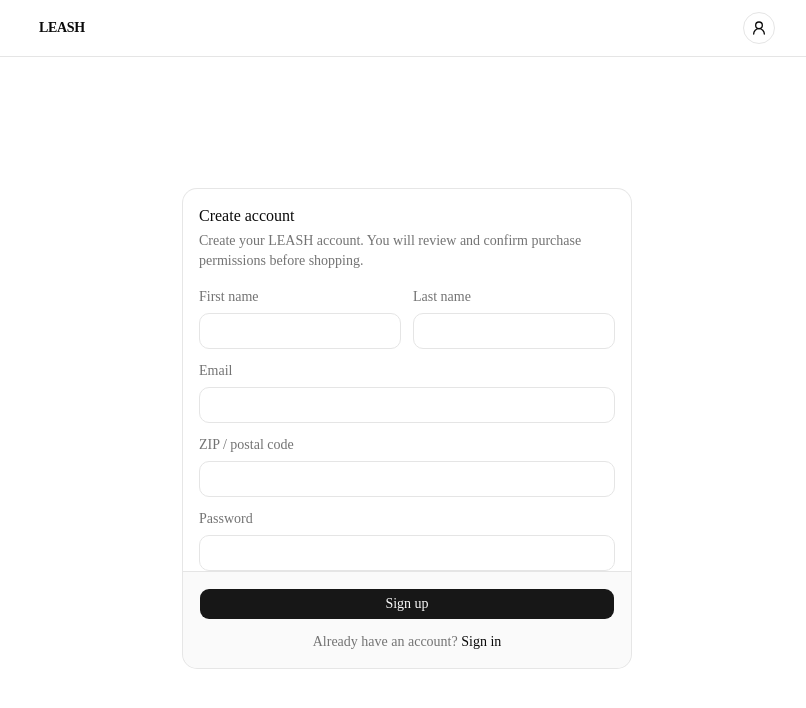
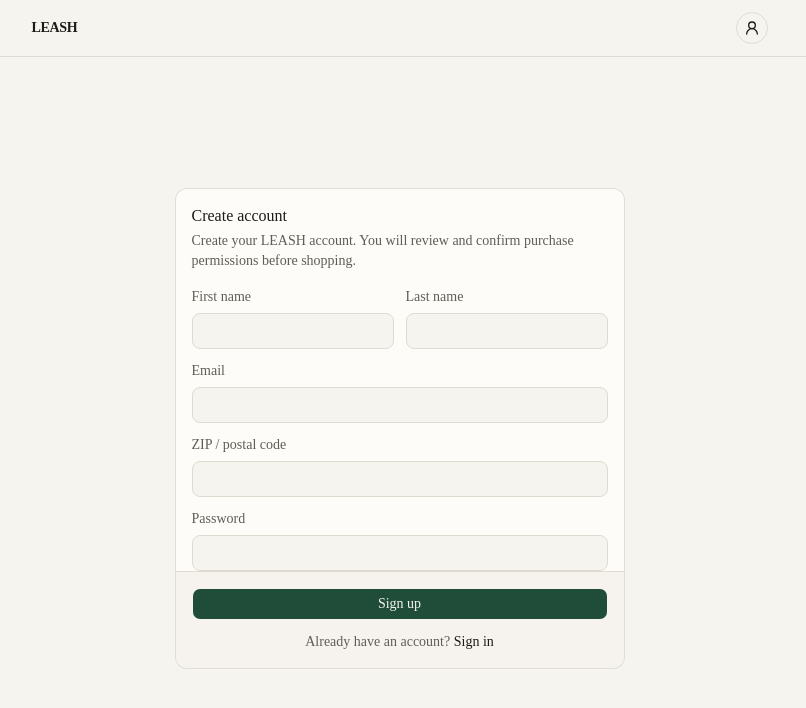
Before and after one commit to RishiMadhavan-ui/hackmidwest-2026, a Next.js app in the folder web/: page /signup in a window 1280 px wide. Shown: the top 708 px of the page, without its empty margins (233-1039 px from the left). Built offline with nearby package versions, Linux system fonts and the light colour scheme; no server answers.

Commit message:
Add paper, ink and pine design tokens

```diff
--- a/web/src/app/globals.css
+++ b/web/src/app/globals.css
@@ -2,43 +2,42 @@
 @import "tw-animate-css";
 @import "shadcn/tailwind.css";
 
-@custom-variant dark (&:is(.dark *));
+/* Follows the operating system theme; there is no manual toggle. */
+@custom-variant dark (@media (prefers-color-scheme: dark));
 
 @theme inline {
+  --font-sans: var(--font-plex-sans), ui-sans-serif, system-ui, sans-serif;
+  --font-mono: var(--font-plex-mono), ui-monospace, monospace;
+  --font-heading: var(--font-plex-sans), ui-sans-serif, system-ui, sans-serif;
+
   --color-background: var(--background);
   --color-foreground: var(--foreground);
-  --font-sans: var(--font-sans);
-  --font-mono: var(--font-geist-mono);
-  --font-heading: var(--font-sans);
-  --color-sidebar-ring: var(--sidebar-ring);
-  --color-sidebar-border: var(--sidebar-border);
-  --color-sidebar-accent-foreground: var(--sidebar-accent-foreground);
-  --color-sidebar-accent: var(--sidebar-accent);
-  --color-sidebar-primary-foreground: var(--sidebar-primary-foreground);
-  --color-sidebar-primary: var(--sidebar-primary);
-  --color-sidebar-foreground: var(--sidebar-foreground);
-  --color-sidebar: var(--sidebar);
-  --color-chart-5: var(--chart-5);
-  --color-chart-4: var(--chart-4);
-  --color-chart-3: var(--chart-3);
-  --color-chart-2: var(--chart-2);
-  --color-chart-1: var(--chart-1);
+  --color-card: var(--card);
+  --color-card-foreground: var(--card-foreground);
+  --color-popover: var(--popover);
+  --color-popover-foreground: var(--popover-foreground);
+  --color-primary: var(--primary);
+  --color-primary-foreground: var(--primary-foreground);
+  --color-secondary: var(--secondary);
+  --color-secondary-foreground: var(--secondary-foreground);
+  --color-muted: var(--muted);
+  --color-muted-foreground: var(--muted-foreground);
+  --color-accent: var(--accent);
+  --color-accent-foreground: var(--accent-foreground);
+  --color-destructive: var(--destructive);
+  --color-border: var(--border);
+  --color-input: var(--input);
   --color-ring: var(--ring);
-  --color-input: var(--input);
-  --color-border: var(--border);
-  --color-destructive: var(--destructive);
-  --color-accent-foreground: var(--accent-foreground);
-  --color-accent: var(--accent);
-  --color-muted-foreground: var(--muted-foreground);
-  --color-muted: var(--muted);
-  --color-secondary-foreground: var(--secondary-foreground);
-  --color-secondary: var(--secondary);
-  --color-primary-foreground: var(--primary-foreground);
-  --color-primary: var(--primary);
-  --color-popover-foreground: var(--popover-foreground);
-  --color-popover: var(--popover);
-  --color-card-foreground: var(--card-foreground);
-  --color-card: var(--card);
+
+  --color-success: var(--success);
+  --color-success-soft: var(--success-soft);
+  --color-warning: var(--warning);
+  --color-warning-soft: var(--warning-soft);
+  --color-danger: var(--destructive);
+  --color-danger-soft: var(--danger-soft);
+  --color-info: var(--info);
+  --color-info-soft: var(--info-soft);
+
   --radius-sm: calc(var(--radius) * 0.6);
   --radius-md: calc(var(--radius) * 0.8);
   --radius-lg: var(--radius);
@@ -48,83 +47,101 @@
   --radius-4xl: calc(var(--radius) * 2.6);
 }
 
+/* Paper, ink and pine. Status colors carry meaning; nothing is decorative. */
 :root {
-  --background: oklch(1 0 0);
-  --foreground: oklch(0.145 0 0);
-  --card: oklch(1 0 0);
-  --card-foreground: oklch(0.145 0 0);
-  --popover: oklch(1 0 0);
-  --popover-foreground: oklch(0.145 0 0);
-  --primary: oklch(0.205 0 0);
-  --primary-foreground: oklch(0.985 0 0);
-  --secondary: oklch(0.97 0 0);
-  --secondary-foreground: oklch(0.205 0 0);
-  --muted: oklch(0.97 0 0);
-  --muted-foreground: oklch(0.556 0 0);
-  --accent: oklch(0.97 0 0);
-  --accent-foreground: oklch(0.205 0 0);
-  --destructive: oklch(0.577 0.245 27.325);
-  --border: oklch(0.922 0 0);
-  --input: oklch(0.922 0 0);
-  --ring: oklch(0.708 0 0);
-  --chart-1: oklch(0.87 0 0);
-  --chart-2: oklch(0.556 0 0);
-  --chart-3: oklch(0.439 0 0);
-  --chart-4: oklch(0.371 0 0);
-  --chart-5: oklch(0.269 0 0);
-  --radius: 0.625rem;
-  --sidebar: oklch(0.985 0 0);
-  --sidebar-foreground: oklch(0.145 0 0);
-  --sidebar-primary: oklch(0.205 0 0);
-  --sidebar-primary-foreground: oklch(0.985 0 0);
-  --sidebar-accent: oklch(0.97 0 0);
-  --sidebar-accent-foreground: oklch(0.205 0 0);
-  --sidebar-border: oklch(0.922 0 0);
-  --sidebar-ring: oklch(0.708 0 0);
+  --radius: 0.5rem;
+
+  --background: #f6f4ef;
+  --foreground: #1c1b18;
+  --card: #fdfcf9;
+  --card-foreground: #1c1b18;
+  --popover: #fdfcf9;
+  --popover-foreground: #1c1b18;
+  --primary: #1f4d3a;
+  --primary-foreground: #f6f4ef;
+  --secondary: #ebe8e0;
+  --secondary-foreground: #1c1b18;
+  --muted: #efece5;
+  --muted-foreground: #615d55;
+  --accent: #e5eee8;
+  --accent-foreground: #1f4d3a;
+  --destructive: #b42318;
+  --border: #e0dbd0;
+  --input: #d6d0c4;
+  --ring: #1f4d3a;
+
+  --success: #2b6a4c;
+  --success-soft: #e3efe7;
+  --warning: #8f560c;
+  --warning-soft: #f6ead4;
+  --danger-soft: #f8e4e1;
+  --info: #3d5468;
+  --info-soft: #e6ebef;
 }
 
-.dark {
-  --background: oklch(0.145 0 0);
-  --foreground: oklch(0.985 0 0);
-  --card: oklch(0.205 0 0);
-  --card-foreground: oklch(0.985 0 0);
-  --popover: oklch(0.205 0 0);
-  --popover-foreground: oklch(0.985 0 0);
-  --primary: oklch(0.922 0 0);
-  --primary-foreground: oklch(0.205 0 0);
-  --secondary: oklch(0.269 0 0);
-  --secondary-foreground: oklch(0.985 0 0);
-  --muted: oklch(0.269 0 0);
-  --muted-foreground: oklch(0.708 0 0);
-  --accent: oklch(0.269 0 0);
-  --accent-foreground: oklch(0.985 0 0);
-  --destructive: oklch(0.704 0.191 22.216);
-  --border: oklch(1 0 0 / 10%);
-  --input: oklch(1 0 0 / 15%);
-  --ring: oklch(0.556 0 0);
-  --chart-1: oklch(0.87 0 0);
-  --chart-2: oklch(0.556 0 0);
-  --chart-3: oklch(0.439 0 0);
-  --chart-4: oklch(0.371 0 0);
-  --chart-5: oklch(0.269 0 0);
-  --sidebar: oklch(0.205 0 0);
-  --sidebar-foreground: oklch(0.985 0 0);
-  --sidebar-primary: oklch(0.488 0.243 264.376);
-  --sidebar-primary-foreground: oklch(0.985 0 0);
-  --sidebar-accent: oklch(0.269 0 0);
-  --sidebar-accent-foreground: oklch(0.985 0 0);
-  --sidebar-border: oklch(1 0 0 / 10%);
-  --sidebar-ring: oklch(0.556 0 0);
+@media (prefers-color-scheme: dark) {
+  :root {
+    --background: #121412;
+    --foreground: #e9e7e1;
+    --card: #191c19;
+    --card-foreground: #e9e7e1;
+    --popover: #1d201c;
+    --popover-foreground: #e9e7e1;
+    --primary: #7cc4a0;
+    --primary-foreground: #0f1a14;
+    --secondary: #242822;
+    --secondary-foreground: #e9e7e1;
+    --muted: #20241f;
+    --muted-foreground: #a39f95;
+    --accent: #1e2c24;
+    --accent-foreground: #a8dac0;
+    --destructive: #f08371;
+    --border: #2c302b;
+    --input: #363b34;
+    --ring: #7cc4a0;
+
+    --success: #7cc4a0;
+    --success-soft: #1b2a21;
+    --warning: #e2aa52;
+    --warning-soft: #2d2416;
+    --danger-soft: #34201c;
+    --info: #9fb6c9;
+    --info-soft: #1e252b;
+  }
 }
 
 @layer base {
   * {
     @apply border-border outline-ring/50;
   }
+  html {
+    @apply font-sans;
+    color-scheme: light dark;
+    scrollbar-gutter: stable;
+  }
   body {
     @apply bg-background text-foreground;
+    font-feature-settings: "ss01" on;
   }
-  html {
-    @apply font-sans;
+  ::selection {
+    background: color-mix(in oklab, var(--primary) 22%, transparent);
   }
 }
+
+/* Horizontal scroll rows (nav, filters) scroll without a visible bar. */
+@utility no-scrollbar {
+  scrollbar-width: none;
+  &::-webkit-scrollbar {
+    display: none;
+  }
+}
+
+@media (prefers-reduced-motion: reduce) {
+  *,
+  *::before,
+  *::after {
+    animation-duration: 0.01ms !important;
+    animation-iteration-count: 1 !important;
+    transition-duration: 0.01ms !important;
+  }
+}
```
